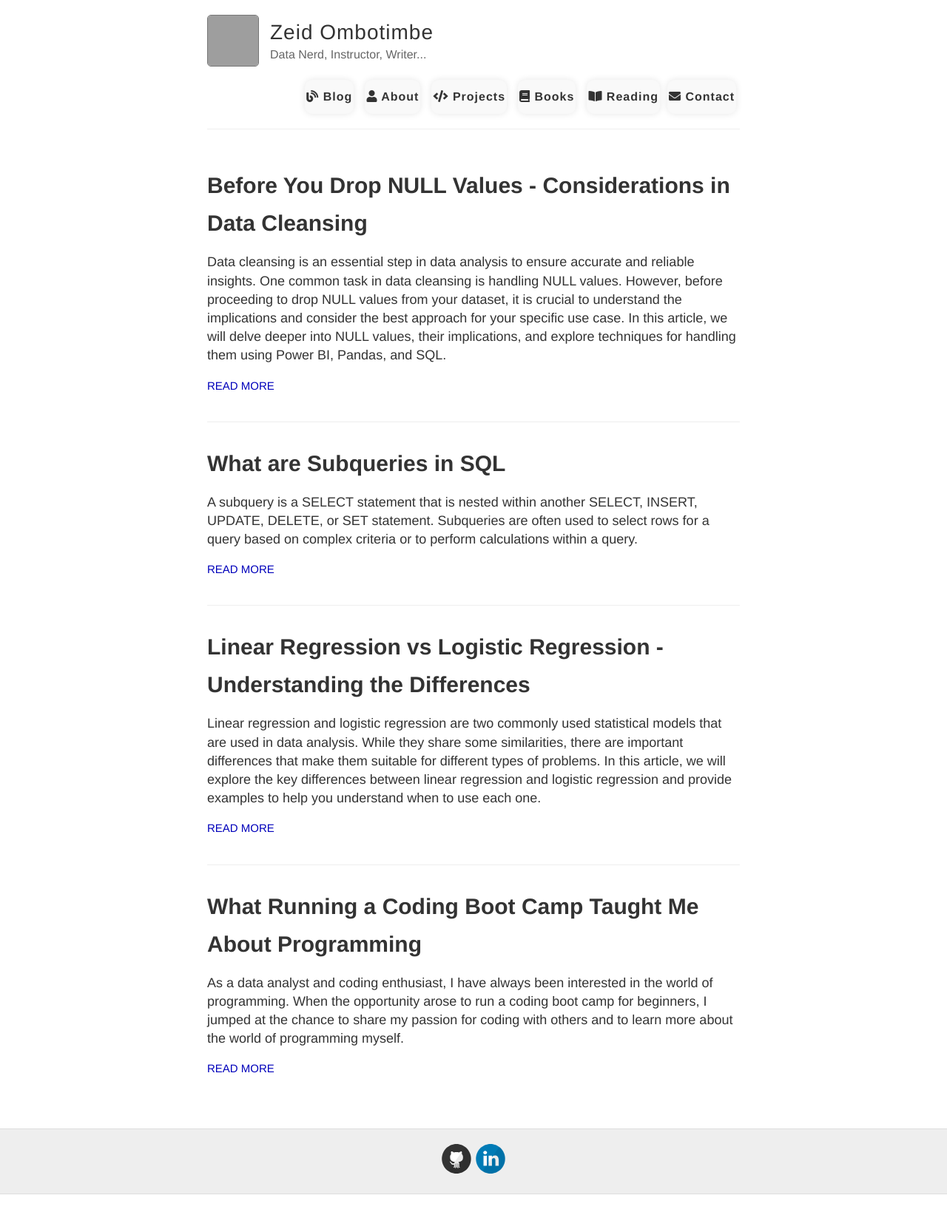
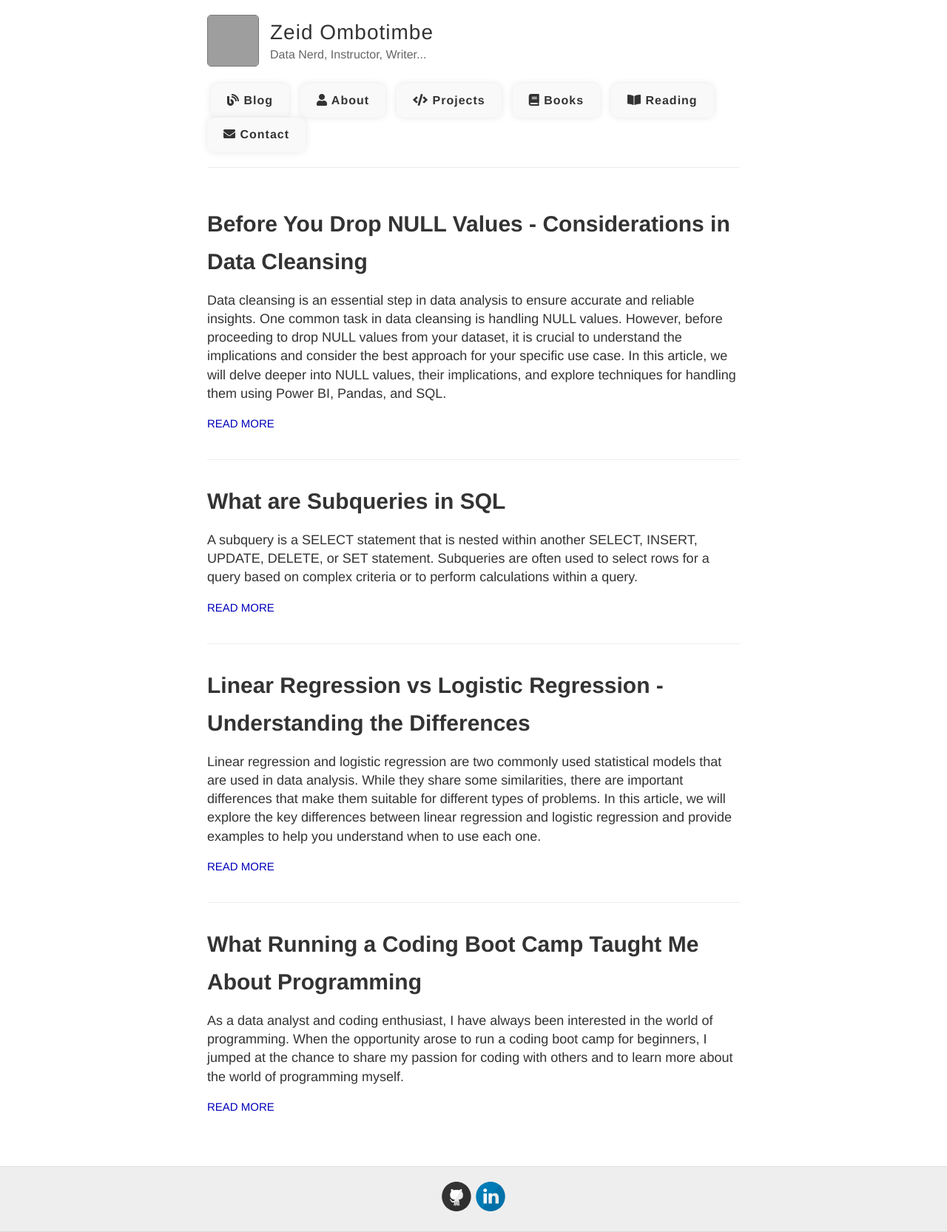
Before and after one commit to obtbe/zeidombo.github.io, a Jekyll site: the page built from index.md, in a window 1280 px wide. Shown: the whole page at 74% size. Built offline with Jekyll 4.4.1, drawn with Linux system fonts in a browser that asks for light colours; before the commit the page ends 1615 px from its top, so only the background shows below that; grey boxes are pictures that could not be loaded.

Commit message:
Trying something new

```diff
--- a/_layouts/default.html
+++ b/_layouts/default.html
@@ -20,7 +20,7 @@
     .nav-section {
       font-size: 16px;
       font-weight: bold;
-      padding: 10px 0; /* Adjusted padding */
+      padding: 10px 20px; /* Adjusted padding */
       text-decoration: none;
       color: #333;
       background-color: #f9f9f9;
@@ -38,8 +38,9 @@
     }
 
     .nav-section:hover {
-      background-color: gold; /* Change the background color on hover to gold */
+      background-color: #f0f0f0; /* Change the background color on hover */
       border-color: transparent; /* Remove border color on hover */
+      color: #555; /* Change font color on hover */
     }
   </style>
 
```
